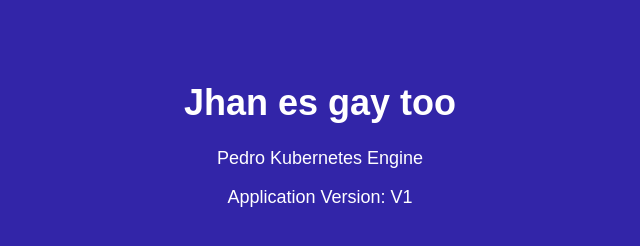
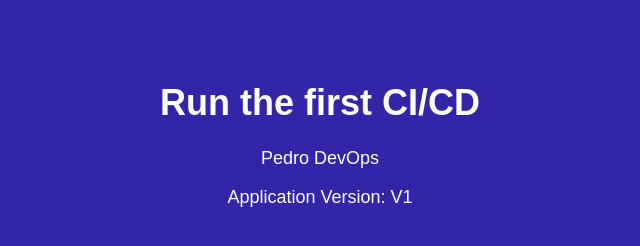
Before and after one commit to perodriguez1630/DevOps-CI-CD, a plain HTML site: page index.html in a window 1280 px wide. Shown: the whole page, without its empty margins (320-960 px from the left). Drawn offline with Linux system fonts and the light colour scheme.

```diff
--- a/index.html
+++ b/index.html
@@ -21,8 +21,8 @@
     </style>
 </head>
 <body>
-    <h1>Jhan es gay too</h1>
-    <p>Pedro Kubernetes Engine</p>
+    <h1>Run the first CI/CD </h1>
+    <p>Pedro DevOps</p>
     <p>Application Version: V1</p>
 </body>
 </html>
```
Also changed, not shown: 1 other file.
